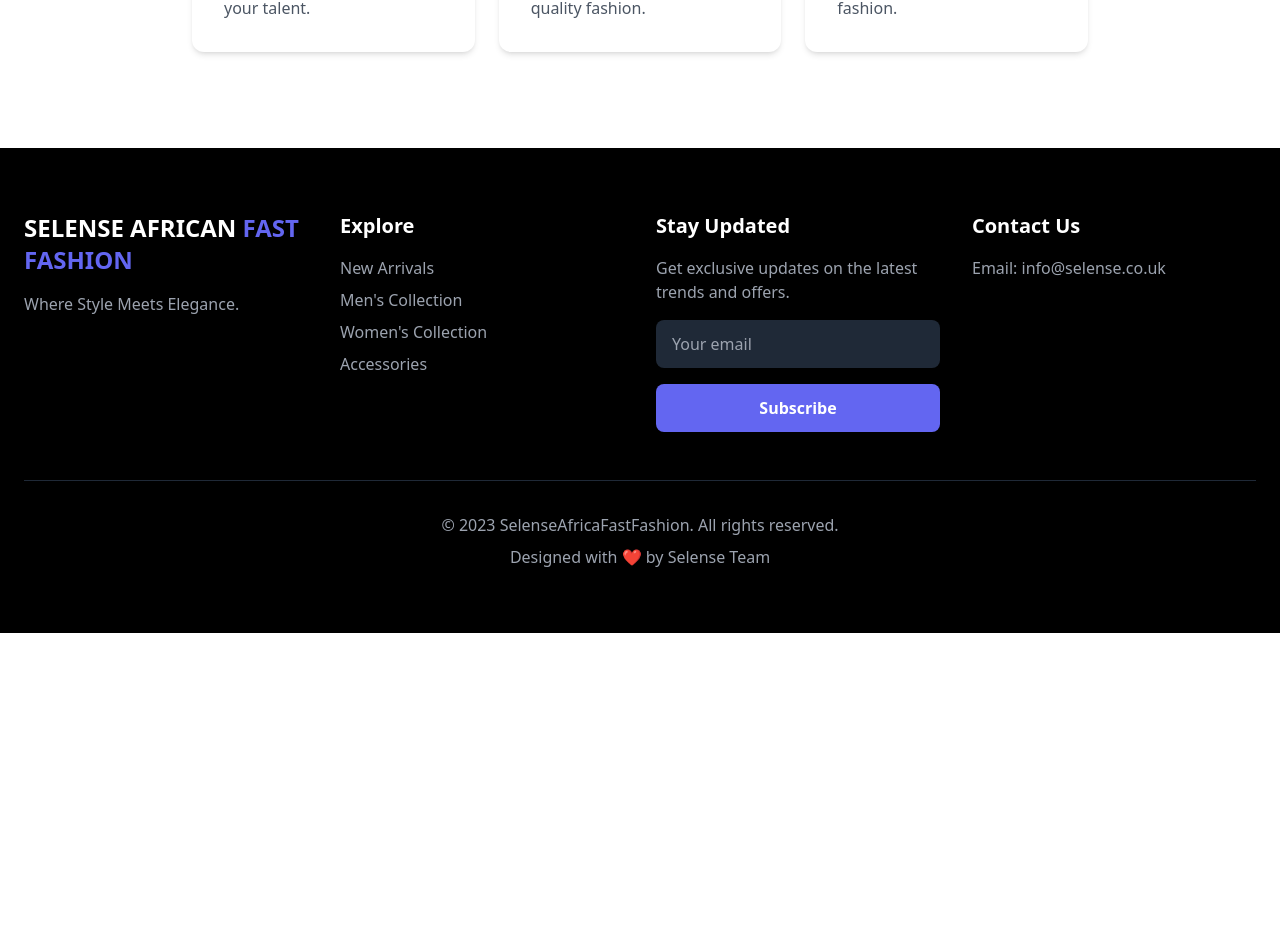
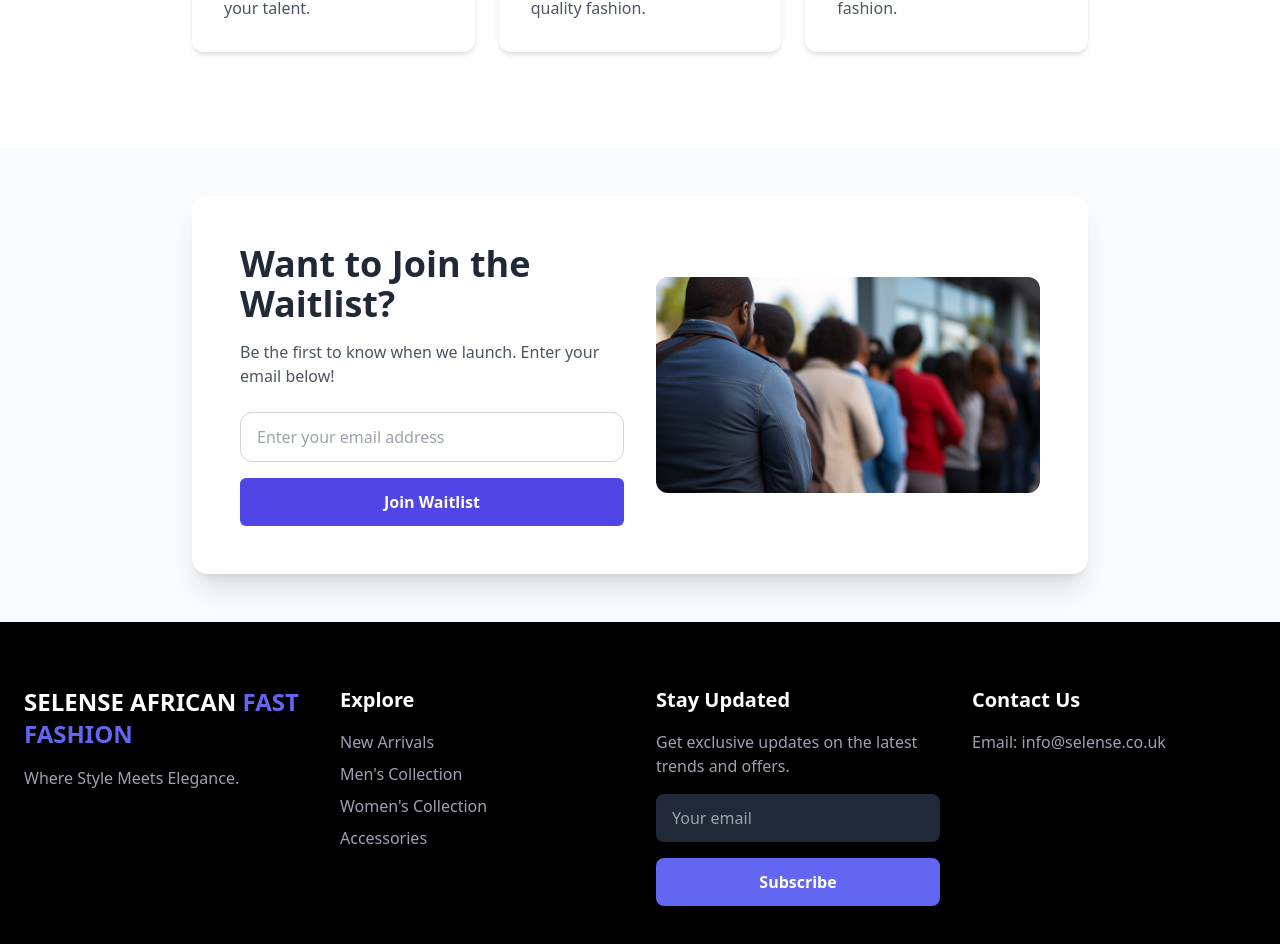
Before and after one commit to Zikam1/SELENCE-FASHION, a Nuxt app: page / in a window 1280 px wide. Shown: the part 3490-4434 px from the top of the page. Before the commit the page ends 4123 px from the top, so only its background shows below. Built offline with nearby package versions, Linux system fonts and the light colour scheme.

Commit message:
feat:added the waiting list

```diff
--- /dev/null
+++ b/components/Waitlist.vue
@@ -0,0 +1,42 @@
+<template>
+    <section class="flex items-center justify-center px-4 py-12 bg-gray-50">
+      <div class="flex flex-col md:flex-row bg-white rounded-2xl shadow-xl p-8 md:p-12 max-w-4xl w-full gap-8">
+        <!-- Form Section -->
+        <div class="flex-1 flex flex-col justify-center text-center md:text-left">
+          <h2 class="text-4xl font-bold mb-4 text-gray-800">Want to Join the Waitlist?</h2>
+          <p class="text-gray-600 mb-6">Be the first to know when we launch. Enter your email below!</p>
+          <form @submit.prevent="handleSubmit" class="flex flex-col space-y-4">
+            <input
+              v-model="email"
+              type="email"
+              placeholder="Enter your email address"
+              class="border border-gray-300 rounded-xl px-4 py-3 focus:ring-2 focus:ring-blue-500 focus:outline-none"
+              required
+            />
+            <button type="submit" class="w-full py-3 px-4 bg-indigo-600 text-white font-semibold rounded-md hover:bg-indigo-500 focus:outline-none focus:ring-2 focus:ring-indigo-300">
+                Join Waitlist
+              </button>
+          </form>
+          <p v-if="submitted" class="text-green-600 mt-4">Thank you for joining the waitlist!</p>
+        </div>
+
+        <!-- Image Section -->
+        <div class="flex-1 flex justify-center items-center">
+          <img src="../assets/waitlist.jpg" alt="Waitlist Illustration" class="rounded-xl object-cover w-full h-auto max-h-96">
+        </div>
+      </div>
+    </section>
+  </template>
+
+  <script setup>
+  import { ref } from 'vue'
+
+  const email = ref('')
+  const submitted = ref(false)
+
+  const handleSubmit = () => {
+    console.log('Email submitted:', email.value)
+    submitted.value = true
+    email.value = ''
+  }
+  </script>
--- a/pages/index.vue
+++ b/pages/index.vue
@@ -6,6 +6,7 @@
       <Testimonials />
       <FasihionDesign />
       <About />
+      <Waitlist />
     </div>
   </template>
 
```
Also changed, not shown: assets/waitlist.jpg (added).
